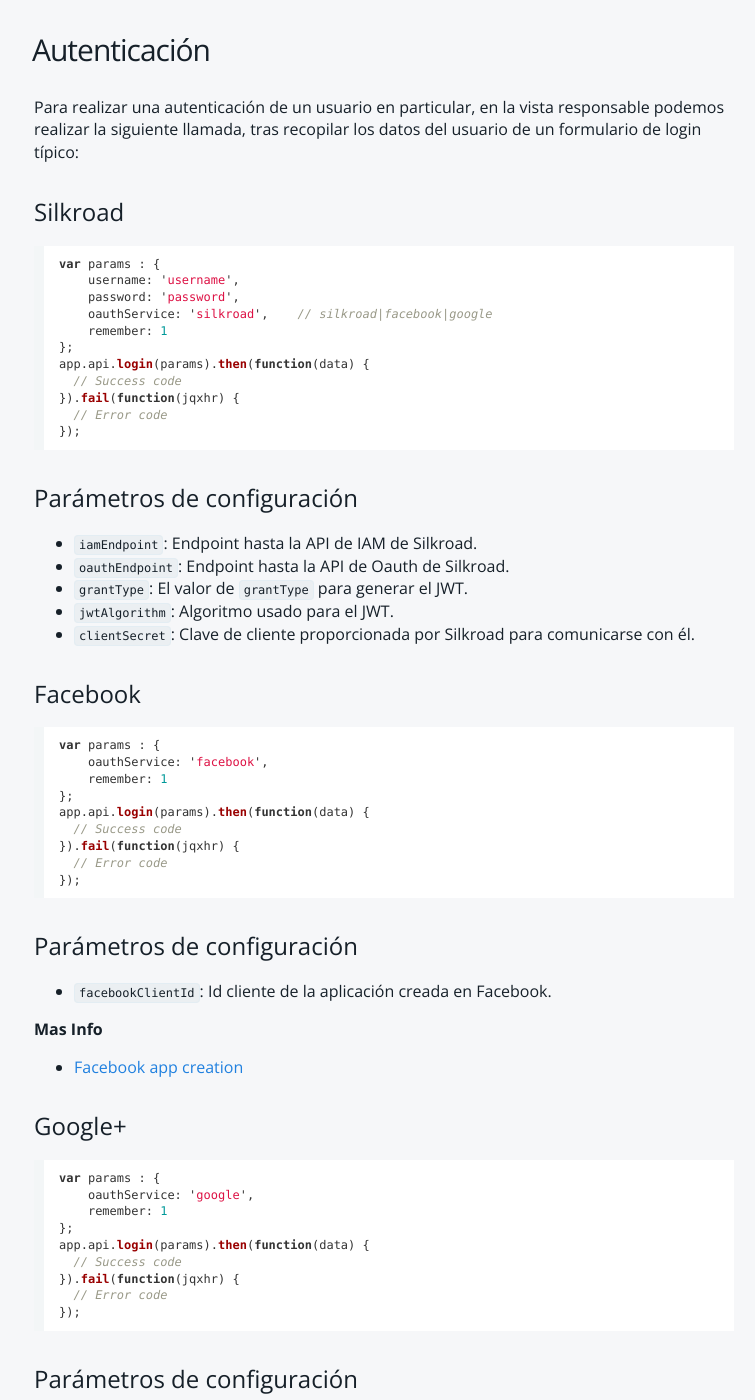
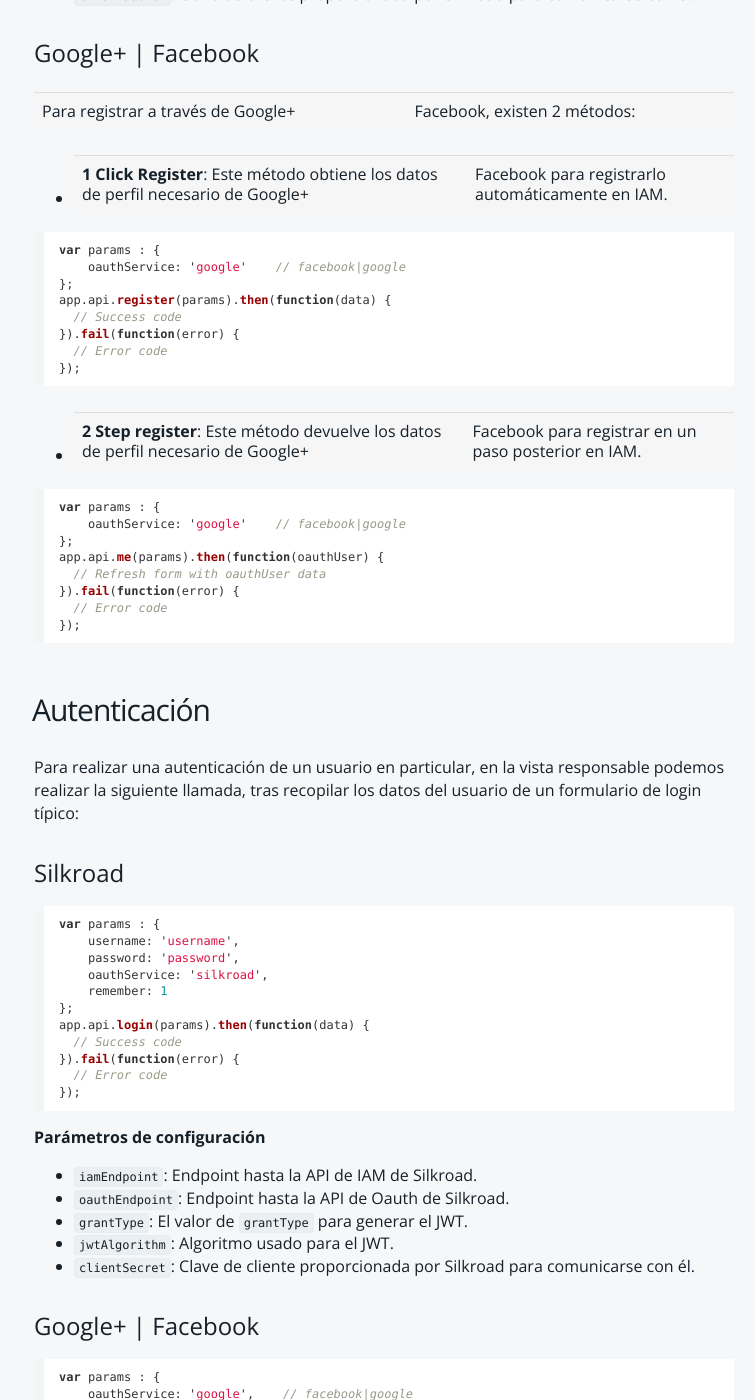
Before and after one commit to bq-devtools/corejs-doc, a Jekyll site: the page built from core_modules/module_user/index.md, in a window 1280 px wide and 1400 px high, scrolled down 890 px. Shown: the whole window, without its empty margins (256-1011 px from the left). Built offline with Jekyll 4.4.1, drawn with Linux system fonts in a browser that asks for light colours; Markdown is read by kramdown in place of the engine named in the settings; some of the changed text lies outside the part shown.

Commit message:
Login & register with social networks updated

````diff
--- a/core_modules/module_user/index.md
+++ b/core_modules/module_user/index.md
@@ -18,7 +21,7 @@ var params = {
     password: 'password',
     firstName: 'firstName',
     lastName: 'lastName',
-    oauthService: 'silkroad'    // silkroad|facebook|google
+    oauthService: 'silkroad'
 };
 
 app.user.register(params).then(function(data) {
@@ -28,13 +31,43 @@ app.user.register(params).then(function(data) {
 });
 ```
 
-### Parámetros de configuración
+**Parámetros de configuración**
 
 * `iamEndpoint`: Endpoint hasta la API de IAM de Silkroad.
 * `oauthEndpoint`: Endpoint hasta la API de Oauth de Silkroad.
 * `grantType`: El valor de `grantType` para generar el JWT.
 * `jwtAlgorithm`: Algoritmo usado para el JWT.
 * `clientSecret`: Clave de cliente proporcionada por Silkroad para comunicarse con él.
+
+### Google+ | Facebook
+
+Para registrar a través de Google+|Facebook, existen 2 métodos:
+
+* **1 Click Register**: Este método obtiene los datos de perfil necesario de Google+|Facebook para registrarlo automáticamente en IAM.
+
+```javascript
+var params : {
+    oauthService: 'google'    // facebook|google
+};
+app.api.register(params).then(function(data) {
+  // Success code
+}).fail(function(error) {
+  // Error code
+});
+```
+
+* **2 Step register**: Este método devuelve los datos de perfil necesario de Google+|Facebook para registrar en un paso posterior en IAM.
+
+```javascript
+var params : {
+    oauthService: 'google'    // facebook|google
+};
+app.api.me(params).then(function(oauthUser) {
+  // Refresh form with oauthUser data
+}).fail(function(error) {
+  // Error code
+});
+```
 
 ## Autenticación ##
 
@@ -46,17 +79,17 @@ Para realizar una autenticación de un usuario en particular, en la vista respon
 var params : {
     username: 'username',
     password: 'password',
-    oauthService: 'silkroad',    // silkroad|facebook|google
+    oauthService: 'silkroad',
     remember: 1
 };
 app.api.login(params).then(function(data) {
   // Success code
-}).fail(function(jqxhr) {
+}).fail(function(error) {
   // Error code
 });
 ```
 
-### Parámetros de configuración
+**Parámetros de configuración**
 
 * `iamEndpoint`: Endpoint hasta la API de IAM de Silkroad.
 * `oauthEndpoint`: Endpoint hasta la API de Oauth de Silkroad.
@@ -64,44 +97,28 @@ app.api.login(params).then(function(data) {
 * `jwtAlgorithm`: Algoritmo usado para el JWT.
 * `clientSecret`: Clave de cliente proporcionada por Silkroad para comunicarse con él.
 
-### Facebook
+### Google+ | Facebook
 ```javascript
 var params : {
-    oauthService: 'facebook',
+    oauthService: 'google',    // facebook|google
     remember: 1
 };
 app.api.login(params).then(function(data) {
   // Success code
-}).fail(function(jqxhr) {
+}).fail(function(error) {
   // Error code
 });
 ```
 
-### Parámetros de configuración
+**Parámetros de configuración**
 
+* `googleClientId`: Id cliente de la aplicación creada en Google para webapps.
 * `facebookClientId`: Id cliente de la aplicación creada en Facebook.
+
 
 **Mas Info**
 
 * [Facebook app creation](https://developers.facebook.com/apps)
-
-
-### Google+
-```javascript
-var params : {
-    oauthService: 'google',
-    remember: 1
-};
-app.api.login(params).then(function(data) {
-  // Success code
-}).fail(function(jqxhr) {
-  // Error code
-});
-```
-
-### Parámetros de configuración
-
-* `googleClientId`: Id cliente de la aplicación creada en Google para webapps.
 
 ### Autorización ###
 
````
Also changed, not shown: other parts of core_modules/module_user/index.md (+3 -0 lines).
